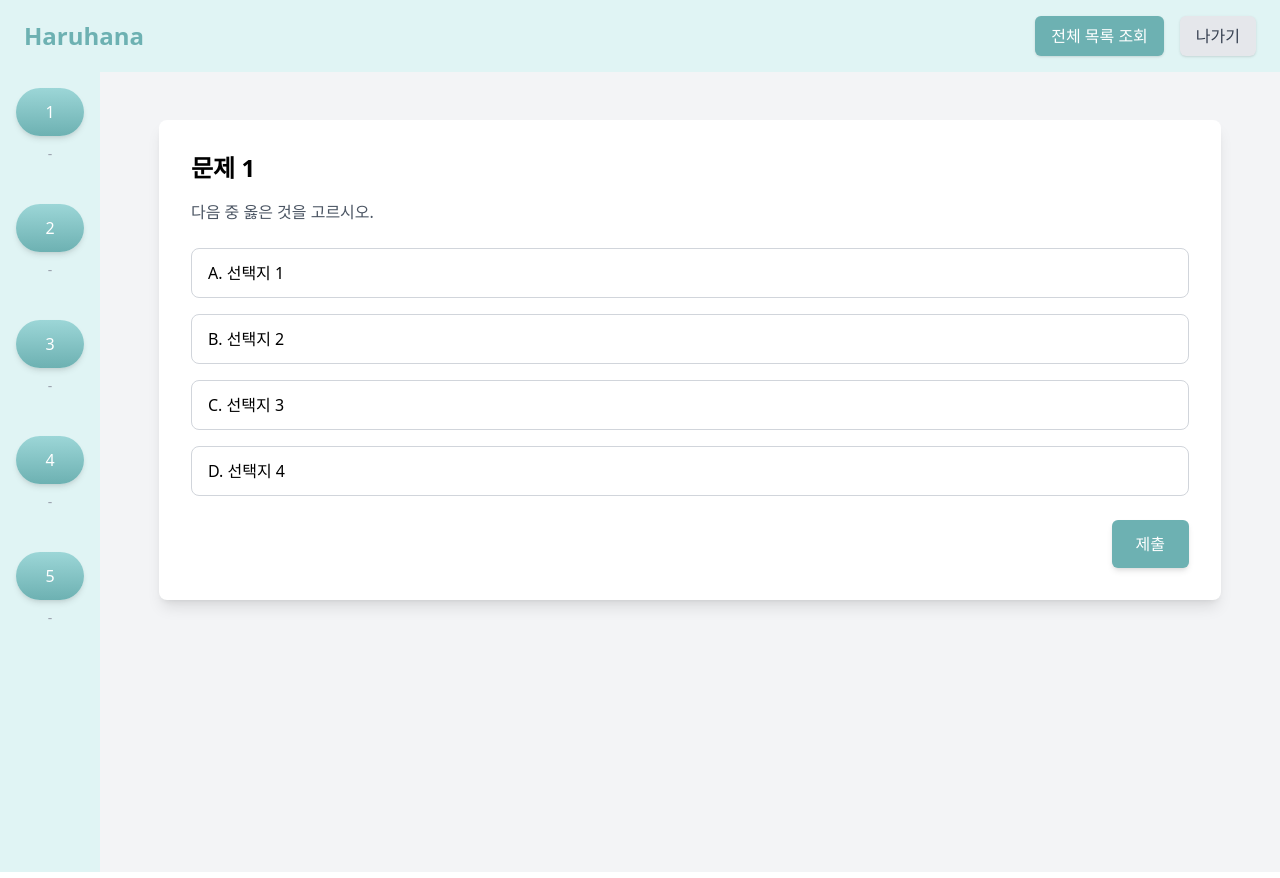
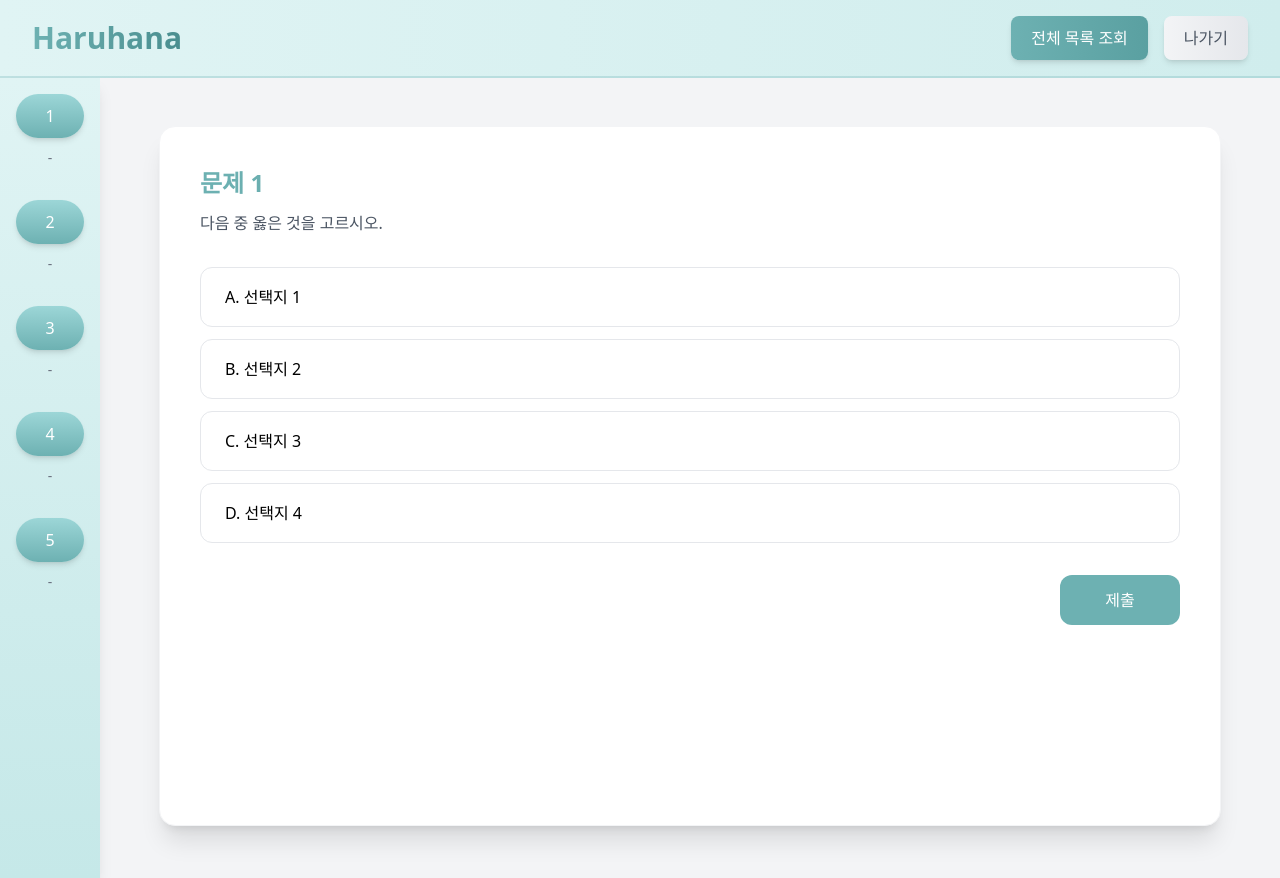
Before and after one commit to woorifisa-service-dev-4th/frontend-4th-haruhana, a Next.js app: page /questions in a window 1280 px wide. Built offline with nearby package versions, Linux system fonts and the light colour scheme.

Commit message:
💄 sidebar, header, 문제 영역 디자인 전체 수정

```diff
--- a/components/problems/QuestionArea.jsx
+++ b/components/problems/QuestionArea.jsx
@@ -6,43 +6,40 @@ const QuestionArea = ({ questionIndex }) => {
   const { handleSubmit } = useQuestionContext();
 
   const answer = (select) => {
-    if (selectedAnswer === select) {
-      setSelectedAnswer(null);
-    } else {
-      setSelectedAnswer(select);
-    }
+    setSelectedAnswer(selectedAnswer === select ? null : select);
   };
 
   const submit = () => {
-    const isCorrected = selectedAnswer === "A. 선택지 1";
-    handleSubmit(selectedAnswer !== null, isCorrected, questionIndex);
+    handleSubmit(selectedAnswer !== null, selectedAnswer === "A. 선택지 1", questionIndex);
   };
 
   return (
-    <div className="w-[90%] bg-white rounded-lg shadow-lg p-8">
-      <h1 className="text-2xl font-bold mb-4">문제 {questionIndex + 1}</h1>
-      <p className="text-gray-600 mb-6">다음 중 옳은 것을 고르시오.</p>
-      <div className="flex flex-col gap-4">
-        {["A. 선택지 1", "B. 선택지 2", "C. 선택지 3", "D. 선택지 4"].map(
-          (select, index) => (
+    <div className="w-[90%] min-h-[700px] bg-white rounded-2xl shadow-xl p-10 border border-gray-100">
+      <h1 className="text-2xl font-bold mb-3 bg-gradient-to-r from-[#6DB1B2] to-[#4A8E8F] bg-clip-text text-transparent">
+        문제 {questionIndex + 1}
+      </h1>
+      <p className="text-gray-600 mb-8">다음 중 옳은 것을 고르시오.</p>
+
+      <div className="flex flex-col gap-3">
+        {["A. 선택지 1", "B. 선택지 2", "C. 선택지 3", "D. 선택지 4"].map((select, index) => (
           <button
             key={index}
             onClick={() => answer(select)}
-              className={`w-full text-left px-4 py-3 border rounded-lg transition ${
+            className={`h-[60px] w-full text-left px-6 rounded-xl ${
               selectedAnswer === select
                 ? "bg-[#6DB1B2] text-white"
-                  : "border-gray-300 hover:bg-gray-100"
+                : "border border-gray-200 hover:border-[#6DB1B2]"
             }`}
           >
             {select}
           </button>
-          )
-        )}
+        ))}
       </div>
-      <div className="flex justify-end mt-6">
+
+      <div className="flex justify-end mt-8">
         <button
           onClick={submit}
-          className="px-6 py-3 bg-[#6DB1B2] text-white rounded-md shadow-md hover:bg-[#5AA0A1] transition"
+          className="h-[50px] w-[120px] bg-[#6DB1B2] text-white rounded-xl font-medium hover:bg-[#5AA0A1] transition-colors"
         >
           제출
         </button>
--- a/components/problems/QuestionHeader.jsx
+++ b/components/problems/QuestionHeader.jsx
@@ -1,17 +1,15 @@
 const QuestionHeader = () => {
   return (
-      <header className="flex items-center justify-between px-6 py-4 bg-[#E0F4F4] shadow-md">
-        {/* Left: Logo */}
-        <div className="text-2xl font-bold text-[#6DB1B2]">
+    <header className="flex items-center justify-between px-8 py-4 bg-gradient-to-r from-[#E0F4F4] to-[#D0EDED] shadow-xl border-b-2 border-[#6DB1B2]/30">
+      <div className="text-3xl font-black bg-gradient-to-r from-[#6DB1B2] to-[#4A8E8F] bg-clip-text text-transparent">
         Haruhana
       </div>
 
-        {/* Right: Buttons */}
       <div className="flex items-center gap-4">
-          <button className="px-4 py-2 bg-[#6DB1B2] text-white rounded-md shadow hover:bg-[#5AA0A1] transition">
+        <button className="px-5 py-2.5 bg-gradient-to-r from-[#6DB1B2] to-[#5AA0A1] text-white rounded-lg font-medium shadow-md hover:shadow-lg hover:-translate-y-0.5 active:translate-y-0 transition-all duration-200">
           전체 목록 조회
         </button>
-          <button className="px-4 py-2 bg-gray-200 text-gray-700 rounded-md shadow hover:bg-gray-300 transition">
+        <button className="px-5 py-2.5 bg-gradient-to-r from-gray-100 to-gray-200 text-gray-600 rounded-lg font-medium shadow-md hover:shadow-lg hover:-translate-y-0.5 active:translate-y-0 transition-all duration-200">
           나가기
         </button>
       </div>
--- a/components/problems/QuestionSideBar.jsx
+++ b/components/problems/QuestionSideBar.jsx
@@ -1,25 +1,23 @@
 import { useQuestionContext } from "@/contexts/QuestionContext";
 
 const QuestionSidebar = () => {
-
  const { questionStatus } = useQuestionContext();
 
  return (
-    <div style={{ width: "100px", backgroundColor: "#E0F4F4" }} className="p-4 flex flex-col items-center gap-10">
-
+   <div style={{ width: "100px" }}
+     className="p-4 flex flex-col items-center gap-8 bg-gradient-to-b from-[#E0F4F4] to-[#C5E8E8] shadow-lg">
      {questionStatus.map((status, index) => (
        <div
          key={index}
-          className="flex flex-col items-center gap-2 w-full"
+         className="flex flex-col items-center gap-2.5 w-full"
        >
          <button
-            className="w-full h-12 bg-gradient-to-b from-[#9CD6D7] to-[#6DB1B2] rounded-full shadow-md flex items-center justify-center text-white font-medium hover:opacity-90 transition"
+           className="w-full h-11 bg-gradient-to-b from-[#9CD6D7] to-[#6DB1B2] rounded-full shadow-md flex items-center justify-center text-white font-medium hover:from-[#8EC8C9] hover:to-[#5EA3A4] active:shadow-inner transition-all duration-200"
          >
            {index + 1}
          </button>
-
-          <span className="text-sm font-medium text-gray-400">
-            {(status === "selected") ? "☑️" : "-"}
+         <span className="text-sm font-medium text-gray-500">
+           {status === "selected" ? "☑️" : "-"}
          </span>
        </div>
      ))}
```
Lines whose indentation alone changed are shown as unchanged.
